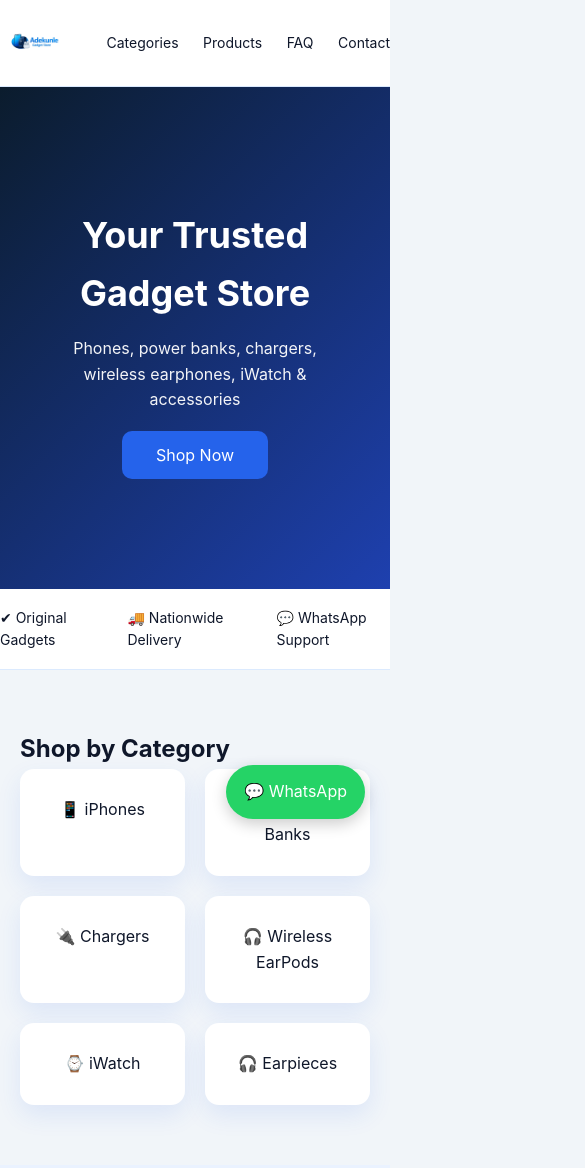
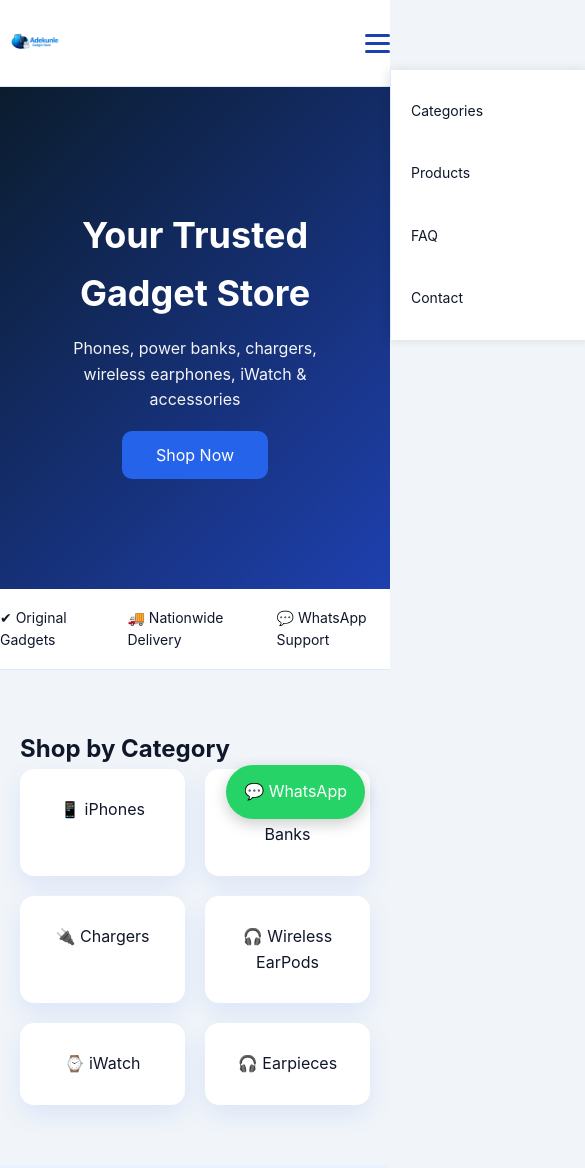
Before and after one commit to iamhardhey/Gadget, a plain HTML site: page index.html in a window 390 px wide. Shown: the top 1168 px of the page, 585 px wide, since content can reach past the window. Drawn offline with Linux system fonts and the light colour scheme.

Commit message:
Add files via upload

```diff
--- a/index.html
+++ b/index.html
@@ -11,8 +11,16 @@
 <!-- HEADER -->
 <header class="header">
   <div class="container header-flex">
-     <img src="logo.jpg" alt="Adekunle Gadget Store Logo" class="logo-img">
-    <nav class="nav">
+    <img src="logo.jpg" alt="Adekunle Gadget Store Logo" class="logo-img">
+
+    <!-- Hamburger -->
+    <div class="hamburger" id="hamburger">
+      <span></span>
+      <span></span>
+      <span></span>
+    </div>
+
+    <nav class="nav" id="nav">
       <a href="#categories">Categories</a>
       <a href="#products">Products</a>
       <a href="#faq">FAQ</a>
@@ -168,5 +176,16 @@
   💬 WhatsApp
 </a>
 
+<script>
+  // Hamburger menu toggle
+  const hamburger = document.getElementById('hamburger');
+  const nav = document.getElementById('nav');
+
+  hamburger.addEventListener('click', () => {
+    nav.classList.toggle('nav-active');
+    hamburger.classList.toggle('open');
+  });
+</script>
+
 </body>
 </html>
--- a/style.css
+++ b/style.css
@@ -9,6 +9,7 @@
   --muted: #475569;
 }
 
+/* Reset & base */
 * {
   margin: 0;
   padding: 0;
@@ -16,19 +17,19 @@
   font-family: -apple-system, BlinkMacSystemFont, "Segoe UI", sans-serif;
 }
 
-.logo-img {
-  height: 50px;
-  object-fit: contain;
-}
-
-
 body {
   background: var(--bg);
   color: var(--text);
   line-height: 1.6;
 }
 
-/* UTILITIES */
+/* Logo */
+.logo-img {
+  height: 50px;
+  object-fit: contain;
+}
+
+/* Container & Section */
 .container {
   max-width: 1200px;
   margin: auto;
@@ -47,6 +48,8 @@ body {
 .header {
   background: var(--light);
   border-bottom: 1px solid #dbeafe;
+  position: relative;
+  z-index: 100;
 }
 
 .header-flex {
@@ -56,14 +59,12 @@ body {
   padding: 18px 0;
 }
 
-.logo {
-  font-size: 20px;
-  font-weight: 700;
-  color: var(--secondary);
+.nav {
+  display: flex;
+  gap: 20px;
 }
 
 .nav a {
-  margin-left: 20px;
   text-decoration: none;
   font-size: 14px;
   color: var(--text);
@@ -72,6 +73,34 @@ body {
 
 .nav a:hover {
   color: var(--accent);
+}
+
+/* Hamburger Menu */
+.hamburger {
+  display: none;
+  flex-direction: column;
+  cursor: pointer;
+  gap: 5px;
+}
+
+.hamburger span {
+  width: 25px;
+  height: 3px;
+  background: var(--secondary);
+  border-radius: 2px;
+  transition: all 0.3s;
+}
+
+.hamburger.open span:nth-child(1) {
+  transform: rotate(45deg) translate(5px, 5px);
+}
+
+.hamburger.open span:nth-child(2) {
+  opacity: 0;
+}
+
+.hamburger.open span:nth-child(3) {
+  transform: rotate(-45deg) translate(5px, -5px);
 }
 
 /* HERO */
@@ -107,7 +136,7 @@ body {
   background: var(--accent-light);
 }
 
-/* TRUST */
+/* TRUST BAR */
 .trust {
   background: var(--light);
   border-bottom: 1px solid #dbeafe;
@@ -166,6 +195,8 @@ body {
 
 .product-card img {
   width: 100%;
+  height: 200px;
+  object-fit: contain;
 }
 
 .product-info {
@@ -304,3 +335,33 @@ details p {
     grid-template-columns: repeat(3, 1fr);
   }
 }
+
+/* MOBILE NAV */
+@media (max-width: 768px) {
+  .hamburger {
+    display: flex;
+  }
+
+  .nav {
+    position: absolute;
+    top: 70px;
+    right: 0;
+    background: var(--light);
+    flex-direction: column;
+    width: 200px;
+    padding: 20px;
+    border-left: 1px solid #dbeafe;
+    transform: translateX(100%);
+    transition: transform 0.3s ease-in-out;
+    box-shadow: -2px 0 10px rgba(0,0,0,0.1);
+    z-index: 99;
+  }
+
+  .nav.nav-active {
+    transform: translateX(0);
+  }
+
+  .nav a {
+    margin: 10px 0;
+  }
+}
```
